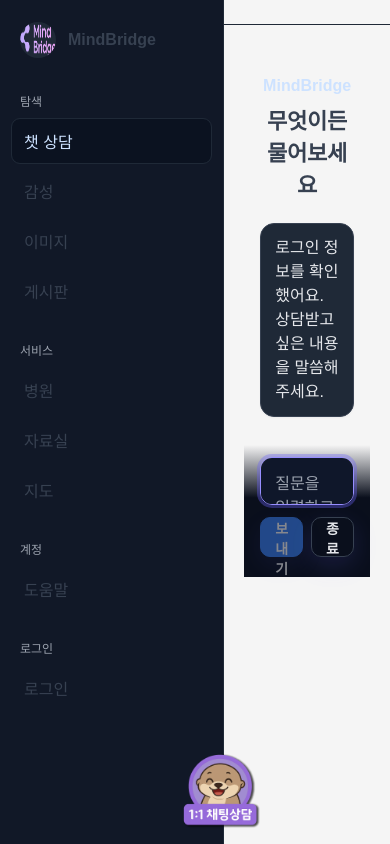
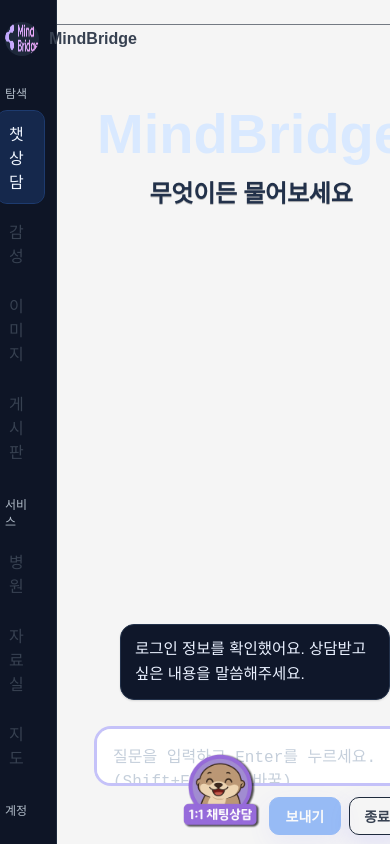
Before and after one commit to nn98/Mind_bridge, a React (Create React App) app: page / in a window 390 px wide. Built offline with nearby package versions, Linux system fonts and the light colour scheme; no server answers; a web font is replaced by a local one.

Commit message:
Design:인라인 형식 변경 진행 중

```diff
--- a/src/App.js
+++ b/src/App.js
@@ -90,7 +90,7 @@
     const token = localStorage.getItem("token");
     if (token) {
       axios
-        .get("http://localhost:8080/api/users/me", { withCredentials: true })
+        .get("http://localhost:8080/api/auth/me", { withCredentials: true })
         .then((res) => {
           setCustomUser(res.data);
           setIsCustomLoggedIn(true);
--- a/src/css/dashboard.css
+++ b/src/css/dashboard.css
@@ -1,27 +1,60 @@
+/**************
+ * MindBridge UI — Clean Dark v3 (Fix)
+ * - 대비 강화
+ * - 상담 화면 수직/수평 중앙정렬
+ * - 불필요한 보더 제거
+ * - 입력창 가독성↑
+ **************/
+
 :root {
-    --bg: #0a0f1c;
+    /* Base palette */
+    --bg: #0b1220;
     --panel: #0f172a;
-    --panel-2: #111827;
-    --line: #1f2937;
-    --text: #e5e7eb;
-    --muted: #9ca3af;
+    --panel-2: #0e1526;
+    /* 사이드/입력 바 배경 살짝 밝게 */
+    --line: #1e2a3c;
+    --text: #f1f5fb;
+    /* 본문 텍스트 더 밝게 */
+    --muted: #b1bcc8;
+    /* 보조 텍스트 더 밝게 */
+
     --primary: #3b82f6;
-    --green: #22c55e;
-    --amber: #f59e0b;
-    --red: #ef4444;
+    --primary-2: #1d4ed8;
+
+    --success: #22c55e;
+    --warning: #f59e0b;
+    --danger: #ef4444;
+
+    /* Bubbles */
+    --bubble-ai-bg: #0f172a;
+    --bubble-ai-bd: #22314a;
+    --bubble-ai-text: #eaf1ff;
+
+    --bubble-user-bg: #eaf1ff;
+    --bubble-user-bd: #c7d2fe;
+    --bubble-user-text: #0b1220;
+
+    --shadow-1: 0 1px 2px rgba(0, 0, 0, .12);
+    --shadow-2: 0 10px 34px rgba(0, 0, 0, .22);
 }
 
-/* Reset */
 * {
     box-sizing: border-box;
 }
 
+html,
 body {
+    height: 100%;
+}
+
+body {
+    margin: 0;
     background: var(--bg);
     color: var(--text);
+    font-family: system-ui, -apple-system, Segoe UI, Roboto, Noto Sans, "Apple SD Gothic Neo", "맑은 고딕", sans-serif;
 }
 
-/* ===== Layout ===== */
+/* ============ Layout ============ */
 .dash-wrap {
     display: flex;
     min-height: 100vh;
@@ -29,13 +62,13 @@
 
 /* Sidebar */
 .dash-sidebar {
-    width: 260px;
+    width: 240px;
     background: var(--panel-2);
     border-right: 1px solid var(--line);
     display: flex;
     flex-direction: column;
+    gap: 12px;
     padding: 16px 12px;
-    gap: 16px;
 }
 
 .nav-close .dash-sidebar {
@@ -45,15 +78,16 @@
 .brand {
     display: flex;
     align-items: center;
-    gap: 12px;
+    gap: 10px;
     padding: 6px 8px;
 }
 
 .avatar {
-    width: 36px;
-    height: 36px;
+    width: 34px;
+    height: 34px;
     border-radius: 50%;
-    background: #1f2937;
+    background: #1e293b;
+    color: #d7e2ee;
     display: flex;
     align-items: center;
     justify-content: center;
@@ -61,7 +95,7 @@
 }
 
 .brand-text .title {
-    font-weight: 700;
+    font-weight: 800;
 }
 
 .brand-text .subtitle {
@@ -80,7 +114,7 @@
 }
 
 .menu-section {
-    margin-top: 8px;
+    margin-top: 6px;
     font-size: 12px;
     color: var(--muted);
     padding: 4px 8px;
@@ -89,19 +123,21 @@
 .menu-item {
     display: block;
     padding: 10px 12px;
-    border-radius: 8px;
+    border-radius: 10px;
     color: var(--text);
     text-decoration: none;
+    transition: background .15s ease, color .15s ease, outline-color .15s ease;
 }
 
-.menu-item:hover,
-.menu-item.active {
-    background: #0b1220;
-    color: #cde2ff;
+.menu-item:hover {
+    background: rgba(59, 130, 246, .10);
+    color: #e6f0ff;
 }
 
-a.menu-item.active {
-    outline: 1px solid var(--line);
+.menu-item.active {
+    background: rgba(59, 130, 246, .18);
+    outline: 1px solid rgba(59, 130, 246, .35);
+    color: #f0f6ff;
 }
 
 .nav-close .menu-section {
@@ -117,7 +153,7 @@
 .upgrade {
     margin-top: auto;
     padding: 12px;
-    background: #0b1220;
+    background: #0c1426;
     border: 1px solid var(--line);
     border-radius: 12px;
 }
@@ -125,7 +161,7 @@
 .upgrade-text {
     font-size: 13px;
     color: var(--muted);
-    margin-bottom: 10px;
+    margin-bottom: 8px;
 }
 
 /* Main */
@@ -135,13 +171,14 @@
     flex-direction: column;
 }
 
+/* Topbar */
 .dash-topbar {
-    border-bottom: 1px solid var(--line);
+    border-bottom: 1px solid rgba(31, 41, 55, .6);
 }
 
 .notice {
-    background: #ffffff11;
-    color: #ffffdd;
+    background: rgba(255, 255, 255, .08);
+    color: #fffbe1;
     padding: 10px 14px;
     font-size: 12px;
     text-align: center;
@@ -151,7 +188,7 @@
     display: flex;
     align-items: center;
     gap: 12px;
-    padding: 12px 16px;
+    padding: 12px 18px;
 }
 
 .icon-btn {
@@ -164,7 +201,7 @@
 }
 
 .icon-btn:hover {
-    background: #111827;
+    background: #0e1627;
 }
 
 .grow {
@@ -179,21 +216,27 @@
 .btn-ghost {
     border: 1px solid var(--line);
     background: transparent;
-    color: #cde2ff;
+    color: #e6f0ff;
     padding: 8px 12px;
     border-radius: 10px;
     cursor: pointer;
 }
 
 .btn-ghost:hover {
-    background: #0b1220;
+    background: #0c1426;
 }
 
+/* 메인 컨텐츠를 세로로도 가운데 배치 */
 .dash-content {
-    padding: 20px;
+    padding: 32px 24px;
+    display: flex;
+    align-items: center;
+    /* 수직 가운데 */
+    justify-content: center;
+    /* 수평 가운데 */
 }
 
-/* Cards / Grid */
+/* ============ Cards / Grid ============ */
 .grid {
     display: grid;
 }
@@ -211,6 +254,7 @@
     border: 1px solid var(--line);
     border-radius: 14px;
     overflow: hidden;
+    box-shadow: var(--shadow-1);
 }
 
 .card-head {
@@ -221,7 +265,7 @@
 .card-head h3 {
     margin: 0;
     font-size: 16px;
-    font-weight: 700;
+    font-weight: 800;
 }
 
 .card-head .sub {
@@ -243,7 +287,6 @@
     padding: 8px 12px 12px;
 }
 
-/* Chips / Tags (generic) */
 .chips {
     display: flex;
     flex-wrap: wrap;
@@ -256,7 +299,7 @@
     border-radius: 999px;
     font-size: 13px;
     border: 1px solid var(--line);
-    background: #0b1220;
+    background: #0c1426;
 }
 
 .chips.green .chip {
@@ -279,7 +322,7 @@
 
 .btn-primary {
     background: var(--primary);
-    color: white;
+    color: #fff;
     border: none;
     border-radius: 10px;
     padding: 10px 14px;
@@ -287,19 +330,11 @@
 }
 
 .btn-primary:hover {
-    opacity: .95;
+    filter: brightness(.95);
 }
 
-/* Responsive */
-@media (max-width: 1080px) {
-    .grid-2 {
-        grid-template-columns: 1fr;
-    }
-}
-
-/* ===== Center Chat Hero (landing prompt) ===== */
+/* ============ Landing (옵션) ============ */
 .chat-hero {
-    position: relative;
     display: grid;
     place-items: center;
     min-height: calc(100vh - 120px);
@@ -314,149 +349,97 @@
 }
 
 .chat-logo {
-    margin-bottom: 28px;
+    margin-bottom: 24px;
 }
 
 .chat-logo-text {
     font-size: 36px;
-    font-weight: 700;
-    letter-spacing: -0.02em;
-    color: #e5e7eb;
+    font-weight: 800;
+    letter-spacing: -.02em;
+    color: #e8f0ff;
 }
 
+/* 불필요한 박스 보더 제거(스크린샷의 “이상한 보더”) */
 .chat-card {
     position: relative;
     width: 100%;
-    background: #fff;
-    border: 1px solid #e5e7eb;
+    background: transparent;
+    color: var(--text);
+    border: none;
     border-radius: 16px;
-    padding: 14px 16px;
-    box-shadow: 0 6px 20px rgba(0, 0, 0, .06);
+    padding: 0;
+    box-shadow: none;
 }
 
-.chat-input {
-    width: 100%;
-    height: 56px;
-    padding: 0 14px;
-    border: none;
-    outline: none;
-    font-size: 18px;
-    background: transparent;
-    color: #111827;
-}
-
-.chat-input::placeholder {
-    color: #9ca3af;
-}
-
-.chat-actions {
-    position: absolute;
-    right: 10px;
-    bottom: 10px;
-    display: flex;
-    gap: 8px;
-    align-items: center;
-}
-
-.chat-submit {
-    height: 40px;
-    padding: 0 14px;
-    border: 1px solid var(--primary);
-    background: var(--primary);
-    color: #fff;
-    border-radius: 12px;
-    font-weight: 600;
-    cursor: pointer;
-}
-
-.chat-submit:hover {
-    filter: brightness(0.95);
-}
-
-/* Quick tag chips used on hero */
-.chip-row {
-    margin-top: 18px;
-    display: flex;
-    flex-wrap: wrap;
-    gap: 10px;
-    justify-content: center;
-}
-
-.chip-row .chip {
-    border: 1px solid #e5e7eb;
-    background: #f9fafb;
-    color: #374151;
-    padding: 8px 12px;
-    border-radius: 9999px;
-    font-size: 14px;
-    cursor: pointer;
-}
-
-.chip-row .chip:hover {
-    background: #eef2ff;
-    border-color: #c7d2fe;
-    color: #3730a3;
-}
-
-/* ===== Page Chat (ChatConsult live chat) ===== */
 .consult-wrap {
     position: relative;
-    min-height: calc(100vh - 80px);
-    padding: 24px 0 120px;
-    max-width: 980px;
+    width: 100%;
+    max-width: 960px;
+    min-height: calc(100vh - 120px);
     margin: 0 auto;
+    padding: 24px 16px 24px;
+    flex-direction: column;
+    justify-content: center;
+    gap: 18px;
 }
 
 .consult-header {
     text-align: center;
-    margin: 8px 16px 24px;
+    margin: 0 0 6px;
 }
 
 .consult-logo {
-    font-weight: 700;
-    color: #cde2ff;
-    margin-bottom: 8px;
+    font-weight: 800;
+    font-size: 56px;
+    color: #d9e9ff;
+    margin: 20px 0 8px 0;
+    text-align: center;
 }
 
 .consult-title {
-    font-size: 28px;
-    font-weight: 700;
-    color: var(--text);
-    letter-spacing: -0.01em;
-    margin: 0;
-    word-break: break-word;
+    margin: 0 0 24px 0;
+    font-size: 30px;
+    font-weight: 900;
+    letter-spacing: -.01em;
+    color: var(--bubble-ai-bd);
+    text-shadow: 0 1px 0 rgba(0, 0, 0, .25);
+    text-align: center;
 }
 
 .consult-stream {
+    margin-top: 400px;
     display: flex;
     flex-direction: column;
-    gap: 12px;
-    padding: 0 16px 16px;
+    gap: 14px;
+    padding: 15px;
 }
 
 .consult-bubble {
-    max-width: 100%;
+    max-width: 760px;
     width: fit-content;
     border-radius: 14px;
     padding: 12px 14px;
-    line-height: 1.5;
+    line-height: 1.6;
     word-break: break-word;
     white-space: pre-wrap;
-    box-shadow: 0 1px 2px rgba(0, 0, 0, .04);
-}
-
-.consult-bubble.user {
-    align-self: flex-start;
-    background: #eef2ff;
-    border: 1px solid #c7d2fe;
-    color: #1f2937;
+    box-shadow: var(--shadow-1);
+    font-size: 16px;
 }
 
 .consult-bubble.ai {
     align-self: flex-start;
-    background: #111827;
-    border: 1px solid var(--line);
-    color: var(--text);
+    margin-left: 8px;
+    background: var(--bubble-ai-bg);
+    border: 1px solid var(--bubble-ai-bd);
+    color: var(--bubble-ai-text);
+}
+
+.consult-bubble.user {
+    align-self: flex-end;
+    margin-right: 8px;
+    background: var(--bubble-user-bg);
+    border: 1px solid var(--bubble-user-bd);
+    color: var(--bubble-user-text);
 }
 
 .consult-bubble.typing {
@@ -465,50 +448,55 @@
 }
 
 .consult-inputbar {
-    position: sticky;
-    bottom: 0;
-    left: 0;
-    right: 0;
-    margin: 0 auto;
-    max-width: 980px;
-    background: linear-gradient(180deg, rgba(10, 15, 28, 0), var(--bg) 40%);
-    padding: 12px 16px 20px;
+    position: static;
+    margin: 0;
+    padding: 0;
+    background: transparent;
+    backdrop-filter: none;
 }
 
 .consult-input {
     width: 100%;
-    min-height: 48px;
-    max-height: 200px;
-    padding: 12px 14px;
-    border: 1px solid var(--line);
-    border-radius: 12px;
-    outline: none;
+    min-height: 54px;
+    max-height: 220px;
+    padding: 14px 16px;
+    border: none;
+    border-radius: 14px;
     font-size: 16px;
     color: var(--text);
+    background-color: white;
+    box-shadow: none;
     resize: none;
-    background: var(--panel-2);
+}
+
+.consult-input:focus {
+    outline-color: rgba(59, 130, 246, .55);
 }
 
 .consult-input::placeholder {
-    color: #9ca3af;
+    color: #c5cfdb;
 }
 
 .consult-actions {
     display: flex;
     gap: 8px;
     justify-content: flex-end;
-    margin-top: 8px;
+    margin-top: 10px;
 }
 
 .consult-send {
-    height: 40px;
-    padding: 0 14px;
+    height: 42px;
+    padding: 0 16px;
     border: 1px solid var(--primary);
     background: var(--primary);
     color: #fff;
-    border-radius: 10px;
-    font-weight: 600;
+    border-radius: 12px;
+    font-weight: 800;
     cursor: pointer;
+}
+
+.consult-send:hover {
+    filter: brightness(.95);
 }
 
 .consult-send:disabled {
@@ -516,95 +504,54 @@
     cursor: not-allowed;
 }
 
-.consult-send:hover:not(:disabled) {
-    filter: brightness(0.95);
-}
-
 .consult-end {
-    height: 40px;
+    height: 42px;
     padding: 0 14px;
     border: 1px solid var(--line);
     background: transparent;
     color: var(--text);
-    border-radius: 10px;
-    font-weight: 600;
+    border-radius: 12px;
+    font-weight: 700;
     cursor: pointer;
 }
 
 .consult-end:hover {
-    background: #0b1220;
+    background: #0c1426;
 }
 
-@media (max-width: 640px) {
+/* ============ Responsive ============ */
+@media (max-width:1080px) {
+    .grid-2 {
+        grid-template-columns: 1fr;
+    }
+}
+
+@media (max-width:760px) {
+    .dash-sidebar {
+        width: 72px;
+    }
+
+    .consult-wrap {
+        max-width: 96vw;
+        min-height: calc(100vh - 100px);
+    }
+
+    .consult-bubble {
+        max-width: 88vw;
+        font-size: 15.5px;
+    }
+
     .chat-logo-text {
         font-size: 28px;
     }
 
-    .chat-input {
-        height: 52px;
-        font-size: 16px;
+    .consult-title {
+        font-size: 24px;
     }
 
-    .chat-submit {
-        height: 36px;
+    .consult-send,
+    .consult-end {
+        height: 38px;
         border-radius: 10px;
     }
-
-    .consult-title {
-        font-size: 22px;
-    }
 }
-
-/* 가독성: 다크 배경에서 텍스트/버블 색 보정 */
-body {
-    background: var(--bg);
-    color: var(--text);
-}
-
-.consult-title {
-    color: var(--text);
-}
-
-/* 메시지 버블 */
-.consult-bubble.user {
-    align-self: flex-start;
-    background: #eef2ff;
-    /* 밝은 배경 */
-    border: 1px solid #c7d2fe;
-    color: #1f2937;
-    /* 어두운 텍스트 */
-}
-
-.consult-bubble.ai {
-    align-self: flex-start;
-    background: #1f2937;
-    /* 다크 */
-    border: 1px solid #374151;
-    color: #e5e7eb;
-    /* 밝은 텍스트 */
-}
-
-/* 입력창: 다크 배경 위에서도 선명 */
-.consult-input {
-    background: #0f172a;
-    /* panel-2 */
-    color: #e5e7eb;
-    border: 1px solid #374151;
-}
-
-.consult-input::placeholder {
-    color: #9ca3af;
-}
-
-/* 버튼 */
-.consult-send {
-    border: 1px solid var(--primary);
-    background: var(--primary);
-    color: #fff;
-}
-
-.consult-end {
-    border: 1px solid #374151;
-    background: transparent;
-    color: #e5e7eb;
-}
```
Also changed, not shown: src/api/authApi.js (+4 -4 lines), src/components/AuthSection.js (+6 -6 lines), 1 other file (tests, documents, lock files or other folders).
